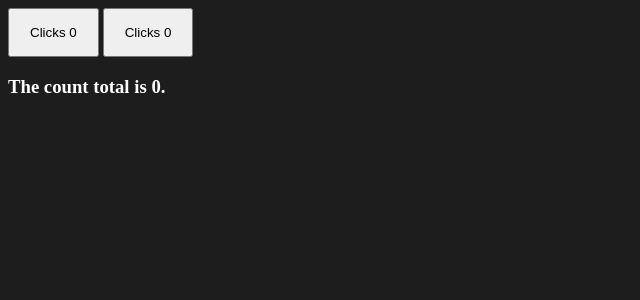
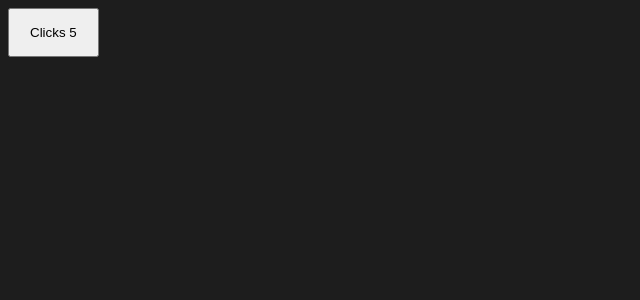
Before and after one commit to mooninlearn/svelte-course, a Svelte app: page / in a window 1280 px wide. Shown: the top 300 px of the page, without its empty margins (0-640 px from the left). Built offline with nearby package versions, Linux system fonts and the light colour scheme.

Commit message:
11. Component Props

```diff
--- a/src/App.svelte
+++ b/src/App.svelte
@@ -1,5 +1,13 @@
 <script>
     import Counter from './lib/Counter.svelte';
+
+    // const maxCount = 6;
+    const props = {
+        maxCount: 10,
+        initialCount: 5
+    }
 </script>
 
-<Counter />
+<!-- <Counter initialCount={3} {maxCount}/>
+ -->
+<Counter {...props} x="y" />
--- a/src/lib/Counter.svelte
+++ b/src/lib/Counter.svelte
@@ -1,24 +1,20 @@
 <script>
-    let count1 = 0;
-    let count2 = 0;
-    let string;
+    export let initialCount;
+    export let maxCount = undefined;
 
-    function getTotal(x, y) {
-        return x + y
+    console.log($$props, $$restProps);
+
+    let count = initialCount;
+
+    const increment = () => {
+        if (count === maxCount) return;
+        count += 1;
     }
-    $: string = `The count total is ${getTotal(count1, count2)}.`;
 
-    const increment1 = () => {
-        count1 += 1;
-    }
-    const increment2 = () => {
-        count2 += 1;
-    }
 </script>
 
-<button on:click={increment1}>Clicks {count1}</button>
-<button on:click={increment2}>Clicks {count2}</button>
-<h3>{string}</h3>
+<button on:click={increment}>Clicks {count}</button>
+
 
 <style>
     button {
```
